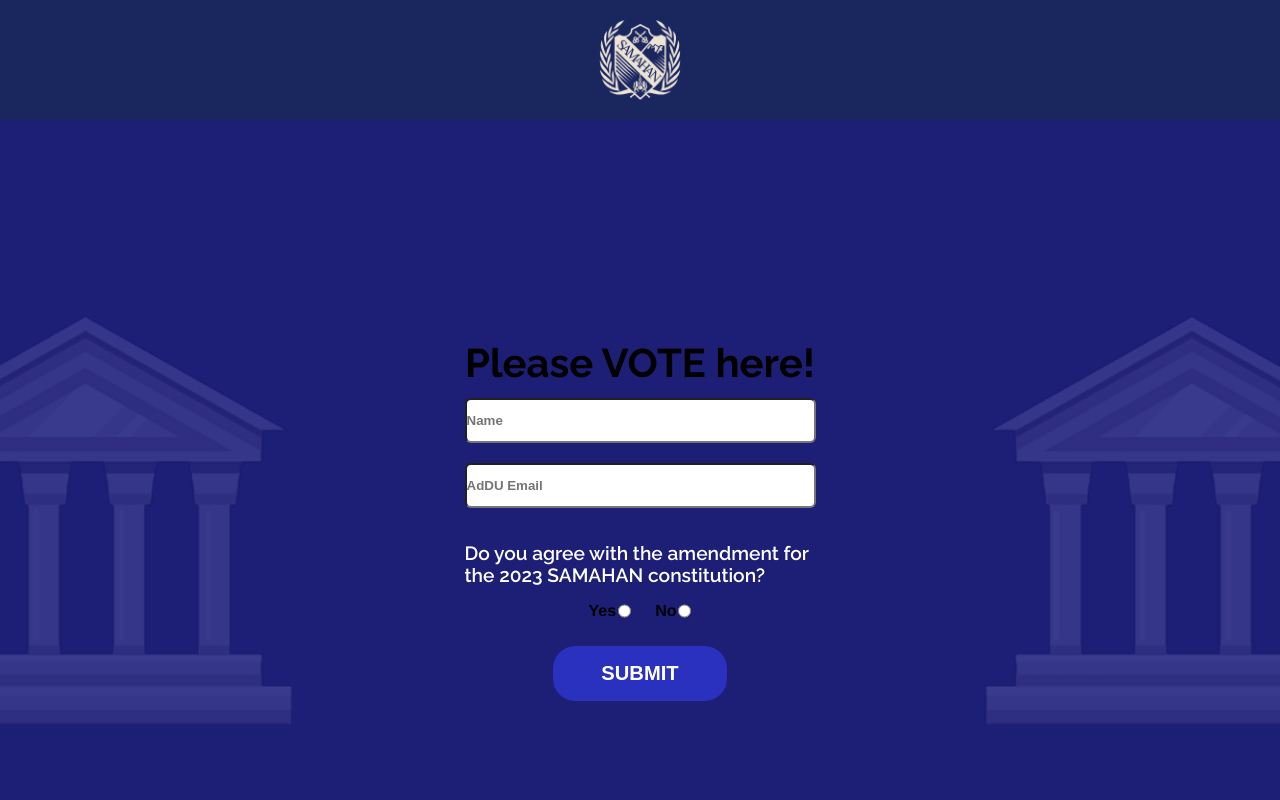
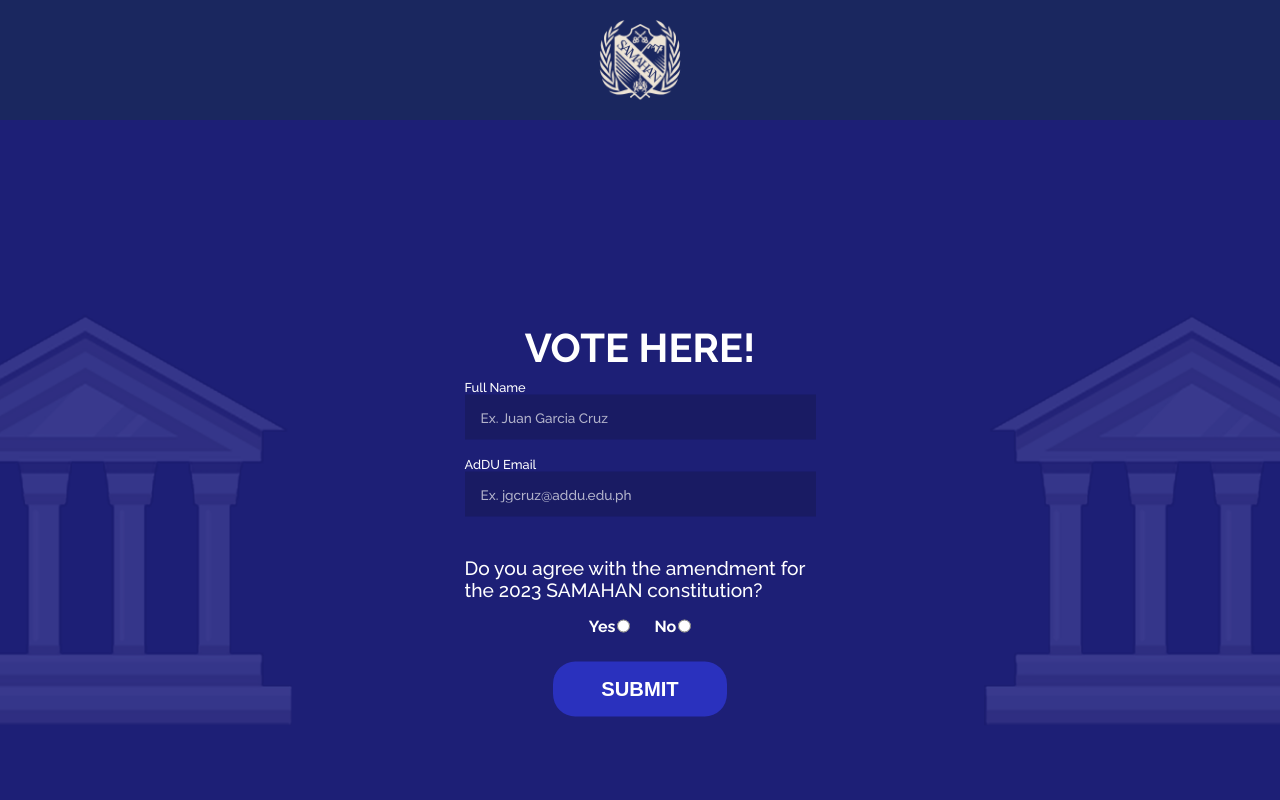
Before and after one commit to SAMAHAN-Systems-Development/SAMAHAN-Consti-web, a Next.js app: page / in a window 1280 px wide. Shown: the top 800 px of the page. Built offline with nearby package versions, Linux system fonts and the light colour scheme.

Commit message:
added input vlaidation (input patterns), added radio value and toastify (radio only)

```diff
--- a/components/Voteform/Voteform.jsx
+++ b/components/Voteform/Voteform.jsx
@@ -2,53 +2,83 @@
 import styles from "./Voteformstyles.module.css";
 import { useState } from "react";
 import axios from "axios";
+import { toast } from "react-toastify";
+
 export default function Voteform() {
   const [Name, setName] = useState("");
   const [Email, setEmail] = useState("");
+  const [RadioAnswer, setRadioAnswer] = useState("");
 
   const handleSubmit = async (event) => {
     event.preventDefault();
-
-    const datas = {
-      Name,
-      Email,
-    };
-    console.log(datas);
-    try {
-      // const {info} = await axios ({
-      //     url: "/api/datasend",
-      //     method: "POST",
-      //     data: datas,
-      // })
-      // console.log("res back", info)
-
-      axios.post("http://localhost:3000/api/datasend", datas).then((result) => {
-        console.log("here is the res", result.data);
+    if (RadioAnswer) {
+      // const datas = {
+      //   Name,
+      //   Email,
+      // };
+      // console.log(datas);
+      // try {
+      //   // const {info} = await axios ({
+      //   //     url: "/api/datasend",
+      //   //     method: "POST",
+      //   //     data: datas,
+      //   // })
+      //   // console.log("res back", info)
+      //   axios.post("http://localhost:3000/api/datasend", datas).then((result) => {
+      //     console.log("here is the res", result.data);
+      //   });
+      // } catch (err) {
+      //   console.log(err);
+      // }
+    } else {
+      toast.error("No option selected.", {
+        position: "bottom-right",
+        autoClose: 5000,
+        hideProgressBar: false,
+        closeOnClick: true,
+        pauseOnHover: true,
+        draggable: true,
+        progress: undefined,
+        theme: "colored",
       });
-    } catch (err) {
-      console.log(err);
     }
   };
 
   return (
     <div className={styles.container}>
       <div className={styles.innercontainer}>
-        <h1 className={styles.head}>Please VOTE here!</h1>
+        <h1 className={styles.head}>VOTE HERE!</h1>
         <form>
           <div className={styles.section}>
             <div className={styles.input_group}>
+              <div>
+                <div className={styles.floating_input}>
                   <input
+                    name="Name"
                     type="text"
-                placeholder="Name"
+                    placeholder="Ex. Juan Garcia Cruz"
                     onChange={({ target }) => setName(target?.value)}
                     className={styles.input}
+                    pattern="^[a-zA-Z][a-zA-Z ]*[a-zA-Z]-?[a-zA-Z ]*[a-zA-Z]$"
+                    required
                   />
+                  <label htmlFor="Name">Full Name</label>
+                </div>
+              </div>
+              <div>
+                <div className={styles.floating_input}>
                   <input
-                type="text"
-                placeholder="AdDU Email"
+                    type="email"
+                    name="Email"
+                    placeholder="Ex. jgcruz@addu.edu.ph"
                     onChange={({ target }) => setEmail(target?.value)}
                     className={styles.input}
+                    pattern="^[a-zA-Z0-9._%+-]+@addu\.edu\.ph$"
+                    required
                   />
+                  <label htmlFor="Email">AdDU Email</label>
+                </div>
+              </div>
             </div>
 
             <div className={styles.radio_group}>
@@ -56,30 +86,35 @@
                 Do you agree with the amendment for the 2023 SAMAHAN
                 constitution?
               </h3>
-              <div class={styles.radio}>
+              <div className={styles.radio}>
                 Yes{" "}
                 <input
                   type="radio"
-                  name="choice"
+                  name="RadioAnswer"
+                  value="Yes"
                   id=""
                   className={styles.rinput}
+                  onClick={({ target }) => setRadioAnswer(target?.value)}
                 />
                 No{" "}
                 <input
                   type="radio"
-                  name="choice"
+                  name="RadioAnswer"
+                  value="No"
                   id=""
                   className={styles.linput}
+                  onClick={({ target }) => setRadioAnswer(target?.value)}
                 />
               </div>
             </div>
-
-            <input
+            <button
               type="submit"
               value="Submit"
               onClick={handleSubmit}
               className={styles.button}
-            />
+            >
+              Submit
+            </button>
           </div>
         </form>
       </div>
--- a/components/Voteform/Voteformstyles.module.css
+++ b/components/Voteform/Voteformstyles.module.css
@@ -25,7 +25,6 @@
   flex-direction: row;
   justify-content: center;
   padding-bottom: 10px;
-  font-family: "Montserrat", Helvetica, sans-serif;
   font-size: 1rem;
   font-weight: 700;
 }
@@ -47,8 +46,9 @@
   font-weight: 900;
 }
 
-.input input {
-  color: #2a31be !important;
+.input::placeholder {
+  color: rgba(255, 255, 255, 0.671);
+  font-weight: 500;
 }
 
 .text {
@@ -58,7 +58,7 @@
   text-align: left;
   padding: 1rem 0;
   font-size: 1.2rem;
-  font-weight: 600;
+  font-weight: 500;
   color: white;
 }
 
@@ -92,7 +92,7 @@
 .head {
   font-size: 2.5rem;
   font-weight: 700;
-  padding-bottom: 10px;
+  padding-bottom: 1rem;
 }
 
 .rinput {
@@ -110,3 +110,44 @@
   gap: 0rem;
   padding: 1rem 0rem;
 }
+
+.floating_input {
+  position: relative;
+  margin: 0.5rem 0rem;
+}
+
+.floating_input label {
+  padding: 1rem;
+  position: absolute;
+  top: 0;
+  left: 0;
+  font-size: 1.2rem;
+  font-weight: 500;
+  color: rgba(255, 255, 255, 0.603);
+  padding: 0;
+  transform: translateY(-100%);
+  font-size: 0.8rem;
+  color: white;
+}
+
+.input[type="text"],
+.input[type="email"] {
+  font-family: "Raleway", sans-serif;
+  font-size: 0.85rem;
+  padding: 0.5rem 1rem;
+  font-weight: 500;
+  background-color: #191b63;
+  color: white;
+  border-radius: 0;
+  border: none;
+  transition: all 0.2s ease-in-out;
+  width: 100%;
+}
+
+.input[type="text"]:hover,
+.input[type="text"]:focus,
+.input[type="email"]:hover,
+.input[type="email"]:focus {
+  border-color: #007bff;
+  box-shadow: 0 0 0 0.2rem rgba(0, 123, 255, 0.25);
+}
--- a/package.json
+++ b/package.json
@@ -16,6 +16,7 @@
     "firebase-admin": "^11.5.0",
     "next": "13.1.4",
     "react": "18.2.0",
-    "react-dom": "18.2.0"
+    "react-dom": "18.2.0",
+    "react-toastify": "^9.1.1"
   }
 }
--- a/pages/_app.js
+++ b/pages/_app.js
@@ -1,5 +1,13 @@
-import '@/styles/globals.css'
+import "@/styles/globals.css";
+import "react-toastify/dist/ReactToastify.css";
+import { ToastContainer } from "react-toastify";
+
 // import '@/styles/Voteform.css'
 export default function App({ Component, pageProps }) {
-  return <Component {...pageProps} />
+  return (
+    <>
+      <Component {...pageProps} />
+      <ToastContainer />
+    </>
+  );
 }
--- a/styles/globals.css
+++ b/styles/globals.css
@@ -81,14 +81,14 @@
 
 html,
 body {
-  color: white;
+  color: white !important;
   max-width: 100vw;
   overflow-x: hidden;
   font-family: "Raleway", sans-serif;
 }
 
 body {
-  color: rgb(var(--foreground-rgb));
+  color: white !important;
   background: linear-gradient(
       to bottom,
       transparent,
```
Also changed, not shown: 1 other file (tests, documents, lock files or other folders). Lines whose indentation alone changed are shown as unchanged.
